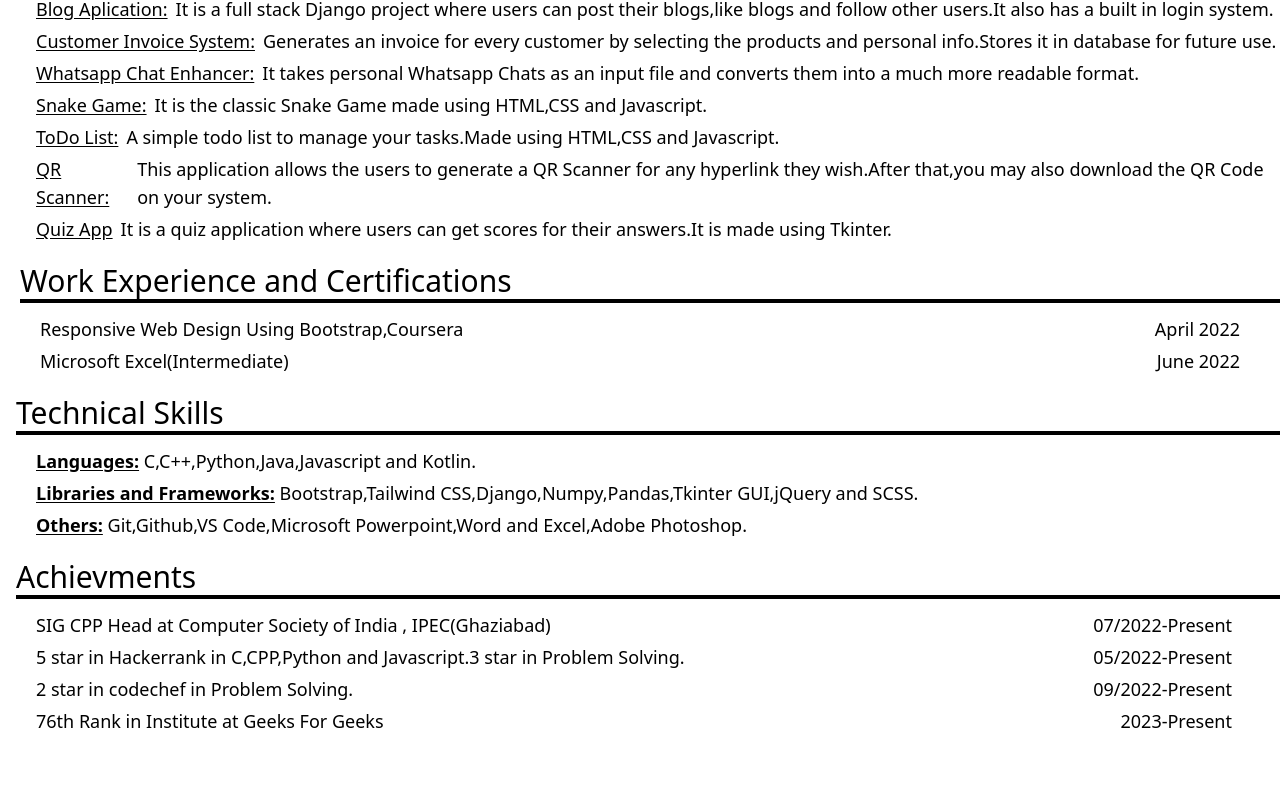
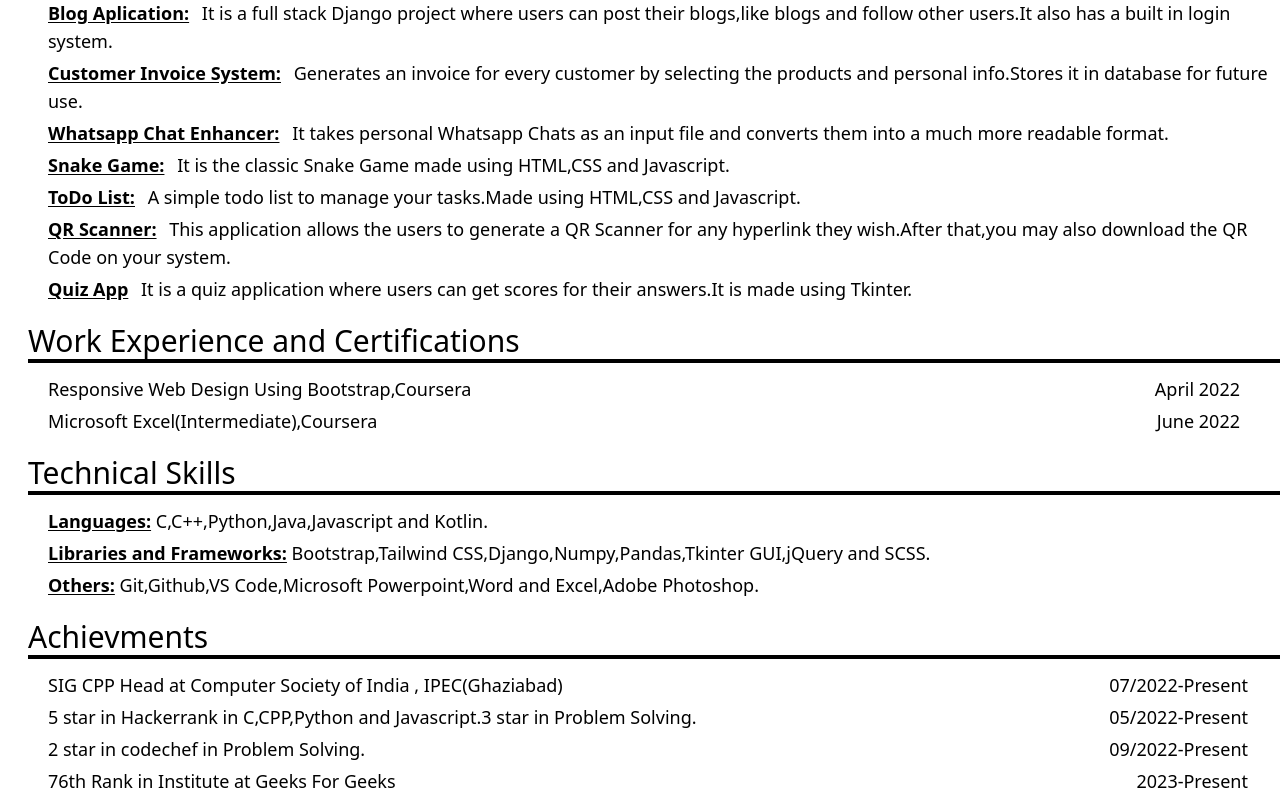
Before and after one commit to jaditi930/Resume-Design-using-Tailwind-Css, a plain HTML site: page resume.html in a window 1280 px wide. Shown: the part 553-1348 px from the top of the page. Before the commit the page ends 1288 px from the top, so only its background shows below. Drawn offline with nearby package versions, Linux system fonts and the light colour scheme.

Commit message:
final design completed

```diff
--- a/resume.html
+++ b/resume.html
@@ -6,24 +6,23 @@
     <meta name="viewport" content="width=device-width, initial-scale=1.0">
     <title>Resume</title>
     <script src="https://cdn.tailwindcss.com"></script>
-    <script src="//cdnjs.cloudflare.com/ajax/libs/font-awesome/6.3.0/css/all.min.css"></script>
 </head>
 <body>
     <div class="flex">
-        <img src="aditi.png" class="inline p-3" alt="">
+        <img src="aditi.png" class="inline p-3" height="200" width="200" alt="">
         <div class="ml-20 grow p-5">
             <div class="text-5xl p-2 text-center">ADITI JAIN
             </div>
             <hr class="border-solid border-2 border-black">
-            <div class="flex justify-around p-3">
+            <div class="flex justify-around pt-3">
                 <div class="p-1 text-lg">
-                    <p>Contact No : 12345678</p>
+                    <p><i class="fa-solid fa-phone"></i>Contact No : +91 8178230667</p>
                     <p>Email ID : jaditi930@gmail.com</p>
+               </div>
+                <div class="p-1 text-lg">
+                    <p>Github Profile : jaditi930</p>
+                    <p>LinkedIn Profile : aditi-jain-86b861238</p>
                 </div>
-                <!-- <div class="p-1 text-lg">
-                  <a href="https://www.linkedin.com/in/aditi-jain-86b861238"><img src="linkedin.png" alt="" width="100" height="100" class="inline"></a>
-                  <a href="https://github.com/jaditi930"><img src="github.png" alt="" width="120" height="120" class="inline"></a>
-                </div> -->
             </div>
         </div>
     </div>
@@ -61,46 +60,46 @@
         </div>
        </div>
     </div>
-        <div class="pl-4">
+        <div class="pl-7">
             <div class="text-3xl">Projects
             </div>
             <hr class="border-solid border-2 border-black">
            <ol class="ml-5 font-medium text-lg">
-            <li class="flex pt-3">
-                <div class="underline underline-offset-2">Blog Aplication:</div>
-                <div class="ml-2 font-normal">It is a full stack Django project where users can post their blogs,like blogs and follow other users.It also has a built in login system.</div>
+            <li class="pt-3">
+                <div><strong class="underline underline-offset-2">Blog Aplication:</strong>
+                <span class="ml-2 font-normal">It is a full stack Django project where users can post their blogs,like blogs and follow other users.It also has a built in login system.</span></div>
             </li>
+            <li class="pt-1">
+                <div><strong class="underline underline-offset-2">Customer Invoice System:</strong>
+                <span class="ml-2 font-normal">Generates an invoice for every customer by selecting the products and personal info.Stores it in database for future use.</span></div>
             </li>
-            <li class="pt-1 flex">
-                <div class="underline underline-offset-2">Customer Invoice System:</div>
-                <div class="ml-2 font-normal">Generates an invoice for every customer by selecting the products and personal info.Stores it in database for future use.</div>
+            <li class="pt-1">
+                <div><strong class="underline underline-offset-2">Whatsapp Chat Enhancer:</strong>
+                <span class="ml-2 font-normal">It takes personal Whatsapp Chats as an input file and converts them into a much more readable format.</span></div>
             </li>
-            <li class="flex pt-1">
-                <div class="underline underline-offset-2">Whatsapp Chat Enhancer:</div>
-                <div class="ml-2 font-normal">It takes personal Whatsapp Chats as an input file and converts them into a much more readable format.</div>
+            <li class="pt-1">
+                <div><strong class="underline underline-offset-2">Snake Game:</strong>
+                <span class="ml-2 font-normal">It is the classic Snake Game made using HTML,CSS and Javascript.</span></div>
             </li>
-            <li class="flex pt-1">
-                <div class="underline underline-offset-2">Snake Game:</div>
-                <div class="ml-2 font-normal">It is the classic Snake Game made using HTML,CSS and Javascript.</div>
+            <li class="pt-1">
+                <div><strong class="underline underline-offset-2">ToDo List:</strong>
+                <span class="ml-2 font-normal">
+                    A simple todo list to manage your tasks.Made using HTML,CSS and Javascript.
+                </span>
+            </div>
             </li>
-            <li class="flex pt-1">
-                <div class="underline underline-offset-2">ToDo List:</div>
-                <div class="ml-2 font-normal">
-                    A simple todo list to manage your tasks.Made using HTML,CSS and Javascript.
-                </div>
+            <li class="pt-1">
+                <div><strong class="underline underline-offset-2">QR Scanner:</strong>
+                <span class="ml-2 font-normal">
+                    This application allows the users to generate a QR Scanner for any hyperlink they wish.After that,you may also download the QR Code on your system.</span></div>
             </li>
-            <li class="flex pt-1">
-                <div class="underline underline-offset-2">QR Scanner:</div>
-                <div class="ml-2 font-normal">
-                    This application allows the users to generate a QR Scanner for any hyperlink they wish.After that,you may also download the QR Code on your system.                </div>
-            </li>
-            <li class="flex pt-1">
-                <div class="underline underline-offset-2">Quiz App</div>
-                <div class="ml-2 font-normal">It is a quiz application where users can get scores for their answers.It is made using Tkinter.</div>
+            <li class="pt-1">
+                <div><strong class="underline underline-offset-2">Quiz App</strong>
+                <span class="ml-2 font-normal">It is a quiz application where users can get scores for their answers.It is made using Tkinter.</span></div>
             </li>
            </ol>
             </div>
-    <div class="pt-5 ml-5">
+    <div class="pt-5 ml-7">
         <div class="text-3xl">Work Experience and Certifications
         </div>
         <hr class="border-solid border-2 border-black">
@@ -111,23 +110,14 @@
             </div>
         </div>
         <div class="flex pt-1 ml-5">
-            <div class=" grow font-medium text-lg">Microsoft Excel(Intermediate)</div>
+            <div class=" grow font-medium text-lg">Microsoft Excel(Intermediate),Coursera</div>
             <div class="pr-10 font-medium text-lg">
                 June 2022
             </div>
         </div>
     </div>
-    <!-- <div class="p-3 flex">
-        <div class="grow">
-            <div class="font-medium text-lg">Little Flowers Public Sr. Sec. Public School,Delhi</div>
-            <div class="ml-5">Senior Secondary (X),Completed with 95.4%</div>
-        </div>
-        <div class="pr-10 font-medium text-lg">
-            2017-2018
-        </div>
-    </div> -->
     </div>
-    <div class="pl-4 pt-5">
+    <div class="pl-7 pt-5">
         <div class="text-3xl">Technical Skills
         </div>
         <hr class="border-solid border-2 border-black">
@@ -146,26 +136,26 @@
             </div>
         </div>
     </div>
-    <div class="pl-4 pt-5">
+    <div class="pl-7 pt-5">
         <div class="text-3xl">Achievments
         </div>
         <hr class="border-solid border-2 border-black">
        <ol class="ml-5 font-medium text-lg">
         <li class="pt-3 flex">
             <div class="grow">SIG CPP Head at Computer Society of India , IPEC(Ghaziabad)</div>
-            <div class="pr-12">07/2022-Present</div>
+            <div class="justify-self-end pr-8">07/2022-Present</div>
         </li>
         <li class="flex pt-1">
             <div class="grow">5 star in Hackerrank in C,CPP,Python and Javascript.3 star in Problem Solving.</div>
-            <div class="pr-12">05/2022-Present</div>
+            <div class="justify-self-end pr-8">05/2022-Present</div>
         </li>
         <li class="flex pt-1">
             <div class="grow">2 star in codechef in Problem Solving.</div>
-            <div class="pr-12">09/2022-Present</div>
+            <div class="justify-self-end pr-8">09/2022-Present</div>
         </li>
         <li class="flex pt-1">
             <div class="grow">76th Rank in Institute at Geeks For Geeks</div>
-            <div class="pr-12">2023-Present</div>
+            <div class="justify-self-end pr-8">2023-Present</div>
         </li>
        </ol>
         </div>
```
Also changed, not shown: aditi.png.
